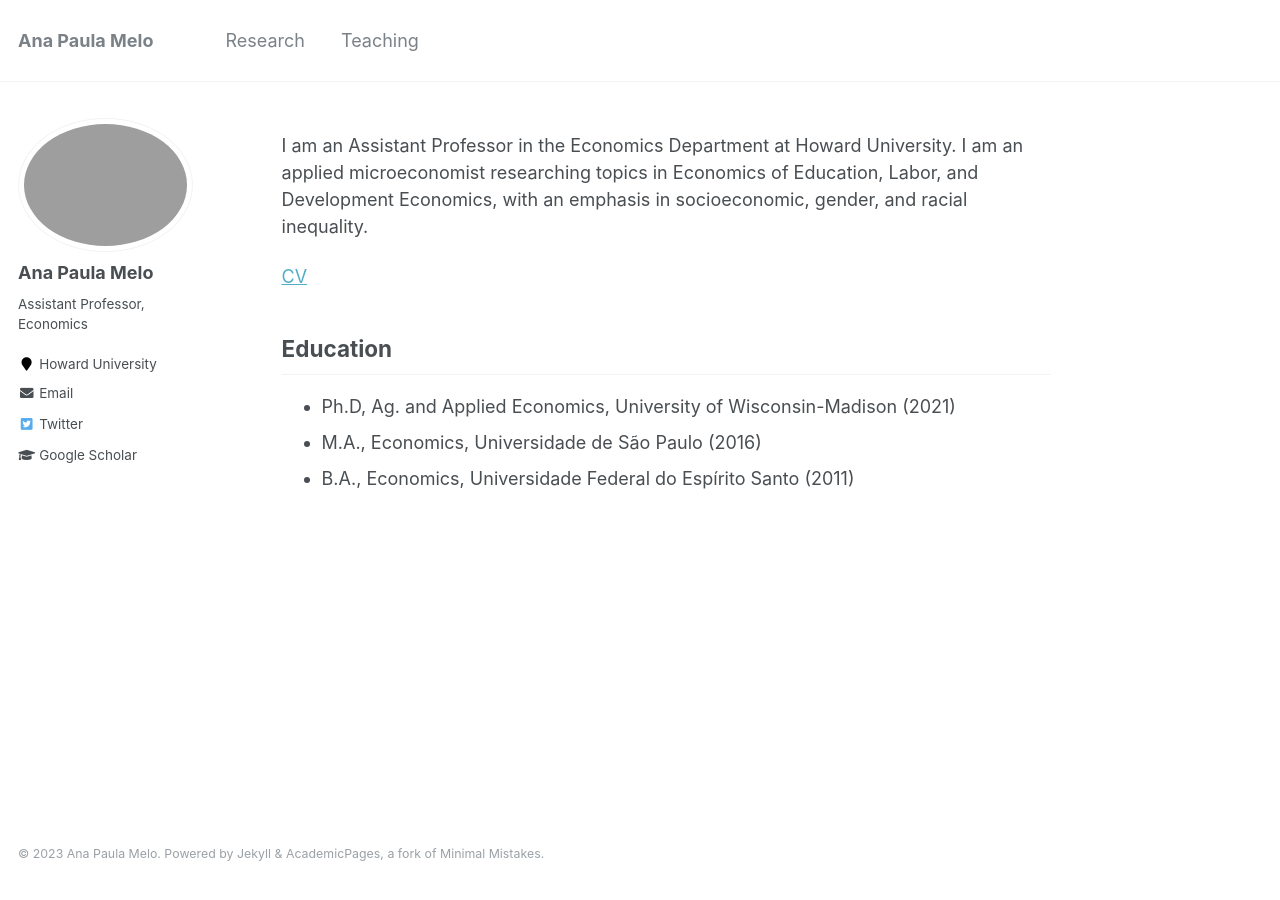
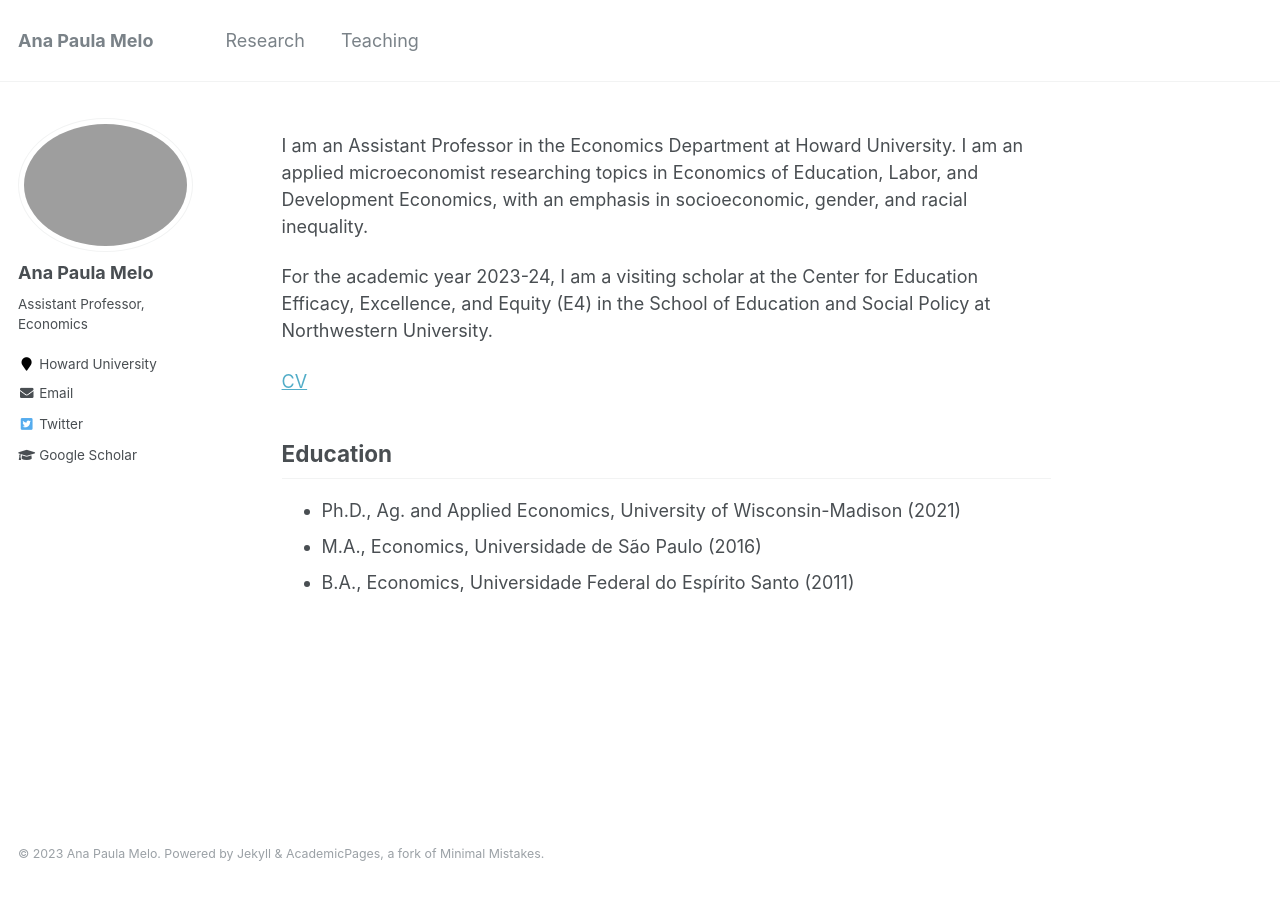
Before and after one commit to anapmelo/anapmelo.github.io, a Jekyll site: the page built from _pages/about.md, in a window 1280 px wide. Built offline with Jekyll 4.4.1, drawn with Linux system fonts in a browser that asks for light colours.

Commit message:
Update about.md

```diff
--- a/_pages/about.md
+++ b/_pages/about.md
@@ -10,10 +10,12 @@ redirect_from:
 
 I am an Assistant Professor in the Economics Department at Howard University. I am an applied microeconomist researching topics in Economics of Education, Labor, and Development Economics, with an emphasis in socioeconomic, gender, and racial inequality.
 
+For the academic year 2023-24, I am a visiting scholar at the Center for Education Efficacy, Excellence, and Equity (E4) in the School of Education and Social Policy at Northwestern University.
+
 [CV](http://anapmelo.github.io/files/main_cv.pdf)
 
 <h2>Education</h2>
 
-  * Ph.D, Ag. and Applied Economics, University of Wisconsin-Madison (2021)
+  * Ph.D., Ag. and Applied Economics, University of Wisconsin-Madison (2021)
   * M.A., Economics, Universidade de S&atilde;o Paulo (2016)
   * B.A., Economics, Universidade Federal do Esp&iacute;rito Santo (2011)
```
